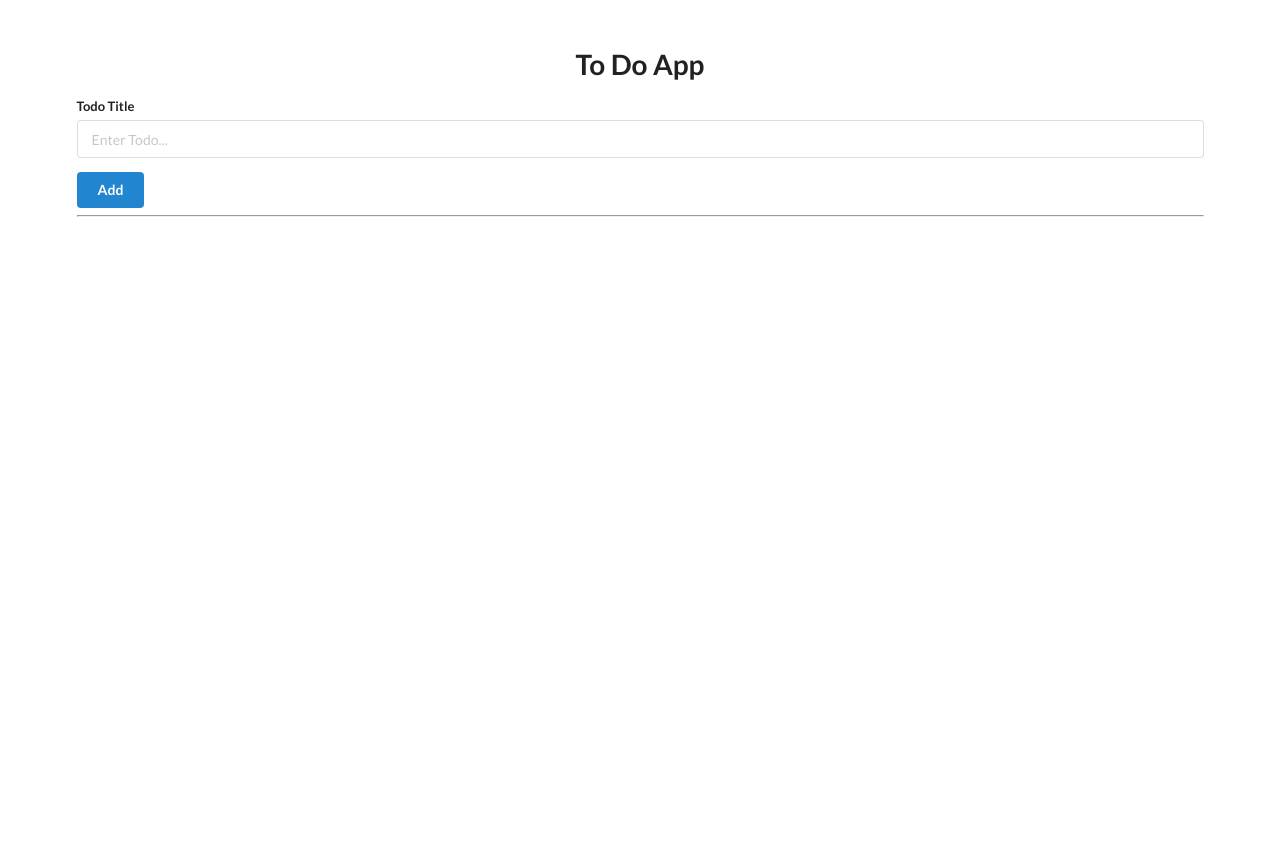
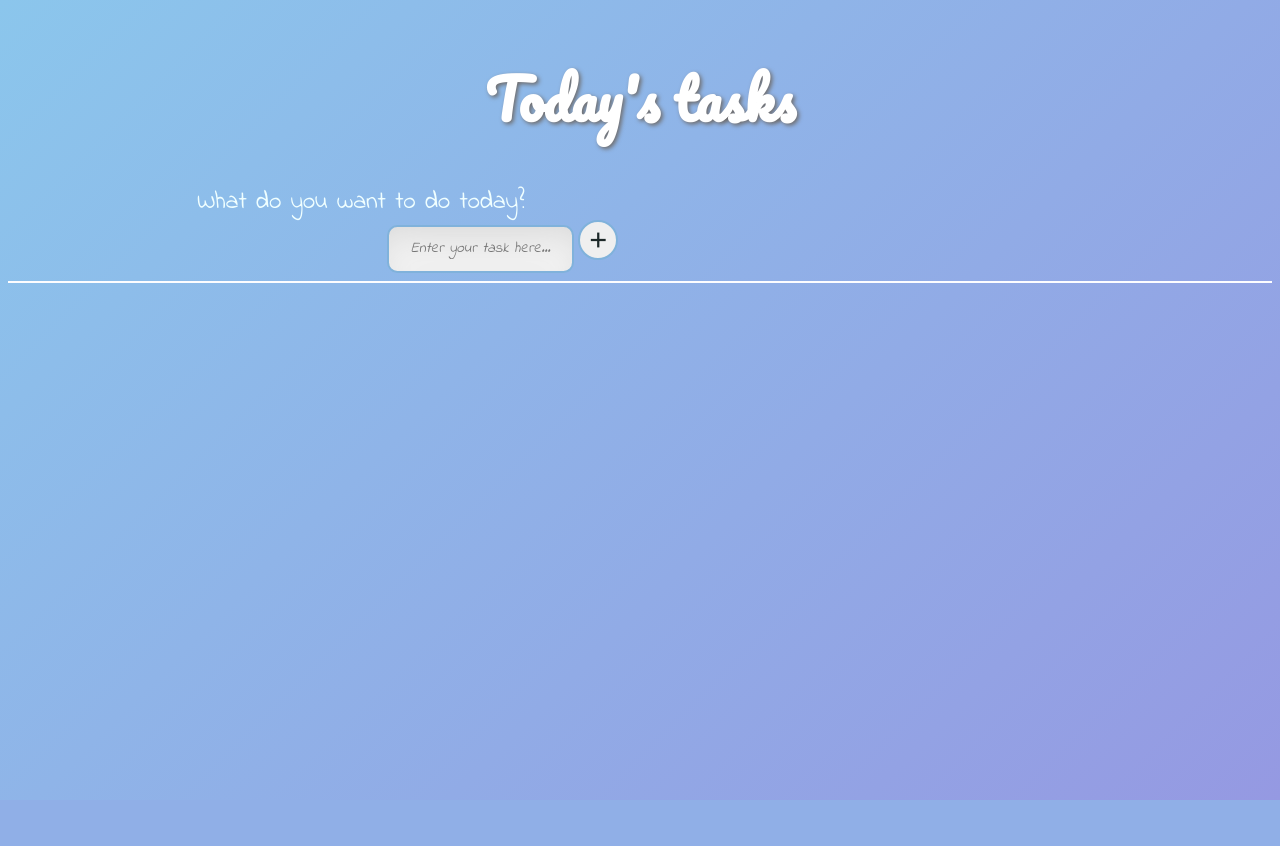
Before and after one commit to benigmatic/todo_flask, a Flask app: page / in a window 1280 px wide. After the commit the page ends 800 px from the top, so only its background shows below. Run offline with Flask 3, Linux system fonts and the light colour scheme.

Commit message:
Complete todo list

```diff
--- /dev/null
+++ b/static/css/styles.css
@@ -0,0 +1,80 @@
+@import url('https://fonts.googleapis.com/css2?family=Open+Sans:wght@300&family=Pacifico&display=swap');
+@import url('https://fonts.googleapis.com/css2?family=Indie+Flower&family=Open+Sans:wght@300&family=Pacifico&display=swap');
+@import url('https://fonts.googleapis.com/css2?family=Material+Symbols+Outlined:opsz,wght,FILL,GRAD@20..48,100..700,0..1,-50..200');
+@import url('https://fonts.googleapis.com/css2?family=Material+Symbols+Outlined:opsz,wght,FILL,GRAD@20..48,100..700,0..1,-50..200');
+
+
+body {
+  background-color: #8BC6EC;
+  background-image: linear-gradient(135deg, #8BC6EC 0%, #9599E2 100%);
+  background-attachment: fixed;
+}
+ h1{
+  font-family: 'Open Sans', sans-serif;
+  font-family: 'Pacifico', cursive;
+  font-size:55px;
+  color: white;
+  text-shadow: #8BC6EC;
+  text-align: center;
+  text-shadow: 2px 2px 4px #6f6d6d;
+
+ }
+ .prompt{
+  color:azure;
+  font-family: 'Indie Flower', cursive;
+  font-size: 25px;
+  text-align: center;
+ }
+ label {
+  padding-left: 15%;
+}
+input {
+  padding-left: 15%;
+  border: solid;
+  border-color: hsl(207, 56%, 68%);
+  border-width: 2px;
+  border-radius: .65rem;
+  padding: .75rem 1rem ;
+  padding-top: 10px;
+  align-items: center;
+  font-family: 'Indie Flower', cursive;
+  font-size: 15px;
+  font-style: italic;
+  box-shadow: rgba(255, 255, 255, 0.599) 0px 30px 60px -12px inset, rgba(0, 0, 0, 0.3) 0px 18px 36px -18px inset;
+}
+.textbox {
+  background-color:hsl(0 0% 93%);
+  margin-left: 30%;
+  text-align: center;
+}
+button {
+  margin-right: 10px;
+  color:rgb(29, 40, 40);
+  font-family: 'Indie Flower', cursive;
+
+}
+.material-symbols-outlined {
+  border: solid;
+  border-color: hsl(207, 56%, 68%);
+  border-width: 2px;
+  border-radius: 85px;
+  height: 40px;
+  font-variation-settings:
+  'FILL' 0,
+  'wght' 600,
+  'GRAD' 0,
+  'opsz' 38;
+}
+ p{
+  padding-left: 15%;
+  font-family: 'Open Sans', sans-serif;
+  font-family: 'Pacifico', cursive;
+ }
+ span {
+  padding-left: 15%;
+  font-family: 'Indie Flower', cursive;
+ }
+ hr{
+  border: 1px solid rgb(253, 253, 255);
+  display:block;
+ }
--- a/templates/base.html
+++ b/templates/base.html
@@ -6,36 +6,40 @@
     <meta name="viewport" content="width=device-width, initial-scale=1.0">
     <title>Todo App</title>
 
-    <link rel="stylesheet" href="https://cdn.jsdelivr.net/npm/semantic-ui@2.4.2/dist/semantic.min.css">
+    <link rel="stylesheet" href="{{ url_for('static', filename='css/styles.css') }}">
     <script src="https://cdn.jsdelivr.net/npm/semantic-ui@2.4.2/dist/semantic.min.js"></script>
 </head>
 
 <body>
     <div style="margin-top: 50px;" class="ui container">
-        <h1 class="ui center aligned header">To Do App</h1>
+        <h1>Today's tasks</h1>
 
         <form class="ui form" action="/add" method="post">
-            <div class="field">
-                <label>Todo Title</label>
-                <input type="text" name="title" placeholder="Enter Todo..."><br>
+            <div class="input">
+                <label class = "prompt">What do you want to do today?</label> <br>
+
+                    <input class = "textbox" type="text" name="title" placeholder="Enter your task here...">
+                    <button class="material-symbols-outlined">add</button>
+
             </div>
-            <button class="ui blue button" type="submit">Add</button>
+
         </form>
 
         <hr>
 
         {% for todo in todo_list %}
-        <div class="ui segment">
-            <p class="ui big header">{{todo.id }} | {{ todo.title }}</p>
+        <div class="ui_segment">
+            <p class="ui big header">{{todo.id }}. {{ todo.title }}</p>
 
             {% if todo.complete == False %}
-            <span class="ui gray label">Not Complete</span>
+            <span class="Completion">Not Complete</span>
             {% else %}
-            <span class="ui green label">Completed</span>
+            <span class="Completion">Completed</span>
             {% endif %}
 
-            <a class="ui blue button" href="/update/{{ todo.id }}">Update</a>
-            <a class="ui red button" href="/delete/{{ todo.id }}">Delete</a>
+            <a href="/update/{{ todo.id }}"> <button class="material-symbols-outlined">
+                done</button></a>
+            <a href="/delete/{{ todo.id }}"><button class="material-symbols-outlined">delete</button></a>
         </div>
         {% endfor %}
     </div>
```
